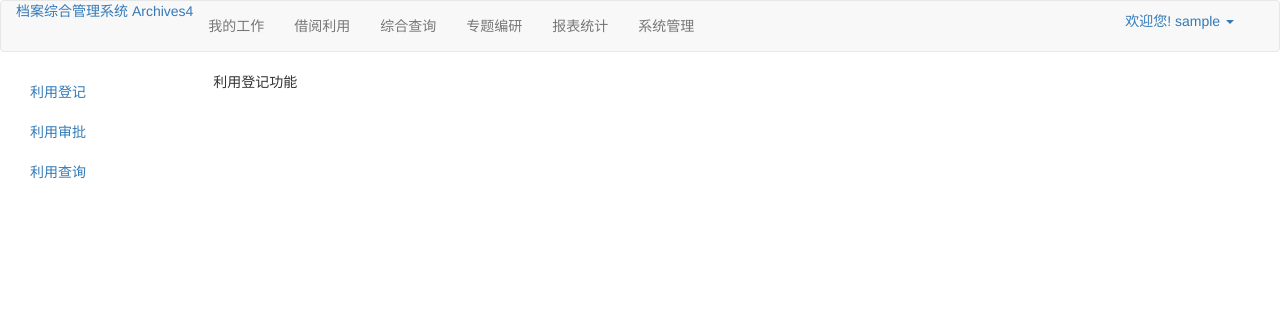
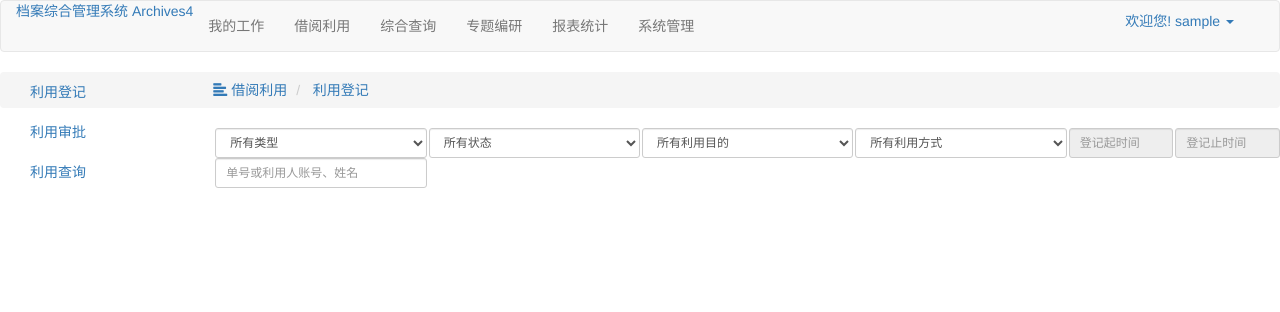
Before and after one commit to 7flyfly/File-Management-System, a Spring Boot app: page /LibraryUse/Check in a window 1280 px wide. Shown: the top 312 px of the page. Run offline with Spring Boot 4, Linux system fonts and the light colour scheme; the visitor is signed in with stand-in values (Sample User, id 1); some libraries are stand-ins or nearby versions.

```diff
--- a/management/pom.xml
+++ b/management/pom.xml
@@ -31,6 +31,7 @@
             <groupId>org.springframework.boot</groupId>
             <artifactId>spring-boot-starter-thymeleaf</artifactId>
         </dependency>
+
         <dependency>
             <groupId>org.springframework.boot</groupId>
             <artifactId>spring-boot-starter-web</artifactId>
--- /dev/null
+++ b/management/src/main/resources/static/css/check.css
@@ -0,0 +1,30 @@
+/*
+*借阅利用/利用登记
+ */
+.breadcrumb{
+    padding: 8px 15px;
+      padding-top: 8px;
+      padding-right: 15px;
+      padding-bottom: 8px;
+      padding-left: 15px;
+    margin-bottom: 20px;
+    list-style: none;
+      list-style-type: none;
+      list-style-position: initial;
+      list-style-image: initial;
+    background-color: #f5f5f5;
+    border-radius: 4px;
+      border-top-left-radius: 4px;
+      border-top-right-radius: 4px;
+      border-bottom-left-radius: 4px;
+      border-bottom-right-radius: 4px;
+}
+ol ,ul{
+    margin-top: 0px;
+}
+
+.zero-padding-lr{
+  padding-left: 2px;
+    padding-right: 0px;
+
+}
--- a/management/src/main/resources/static/css/login.css
+++ b/management/src/main/resources/static/css/login.css
@@ -19,6 +19,6 @@ input[type="text"],input[type="password"]{
 .checkbox{
     padding-left:21px;
 }
-p{
+p .msg{
     color: red;
 }
--- a/management/src/main/resources/templates/LibraryUse/Check.html
+++ b/management/src/main/resources/templates/LibraryUse/Check.html
@@ -4,13 +4,79 @@
 <head th:replace="public:: #public_head">
     <meta charset="UTF-8">
     <title>利用登记</title>
+
 </head>
 <body>
 <div class="header" th:replace="public :: #public-header"></div>
-<!--sidebar-->
-<div class="sidebar" th:replace="LibraryUse/LibrarycontrolCenter:: #sidebar"></div>
-<div>
-    <span>利用登记功能</span>
-</div>
+
+    <link rel="stylesheet" type="text/css" href="/static/css/check.css">
+    <!--sidebar-->
+    <div class="sidebar" th:replace="LibraryUse/LibrarycontrolCenter:: #sidebar"></div>
+    <div class="center">
+        <ol class="breadcrumb">
+            <li>
+                <a data-target="#i-menu-sidebar" data-toggle="sidebar" href="#">
+                    <span aria-hidden="true" class="glyphicon glyphicon-align-left"></span>
+                    借阅利用
+                </a>
+            </li>
+            <li class="active">
+                <a href="#">利用登记</a>
+            </li>
+        </ol>
+        <div id="main-center">
+            <div id="mc-query" class="container-fluid">
+                <div class="row">
+                    <div class="text-center zero-padding">
+                        <span class="col-md-2 zero-padding-lr">
+                            <select class="form-control input-sm query-type">
+                                <option value="">所有类型</option>
+                                <option value="0">馆内登记</option>
+                                <option value="1">网上登记</option>
+                                <option value="2">微信登记</option>
+                            </select>
+                        </span>
+                        <span class="col-md-2 zero-padding-lr">
+                            <select class="form-control input-sm query-status">
+                                <option value=" ">所有状态</option>
+                                <option value="0">待提交</option>
+                                <option value="1">审核中</option>
+                                <option value="2">已通过</option>
+                                <option value="-2">未通过</option>
+                                <option value="9">无需审核</option>
+                            </select>
+                        </span>
+                        <span class="col-md-2 zero-padding-lr">
+                            <select class="form-control input-sm query-reason">
+                                <option value="">所有利用目的</option>
+                                <option value="401">出国查档</option>
+                                <option value="402">调职查档</option>
+                            </select>
+                        </span>
+                        <span class="col-md-2 zero-padding-lr">
+                            <select class="form-control input-sm query-way">
+                                <option value="">所有利用方式</option>
+                                <option value="403">查阅</option>
+                                <option value="404">借阅</option>
+                                <option value="601">复制</option>
+                            </select>
+                        </span>
+                        <span class="col-md-1 zero-padding-lr">
+                            <input type="text" name="query-createdtime-start" data-force-parse="true" readonly="true" placeholder="登记起时间" class="date readOnly form-control input-sm query-createdtime-start validate[custom[date]]">
+                        </span>
+                        <span class="col-md-1 zero-padding-lr">
+                            <input type="text" name="query-createdtime-end" data-force-parse="true" readonly="true" placeholder="登记止时间" class="date readOnly form-control input-sm query-createdtime-end validate[custom[date]]">
+                        </span>
+                        <span class="col-md-2 zero-padding-lr">
+                            <input class="form-control input-sm query-keywords" placeholder="单号或利用人账号、姓名">
+                        </span>
+                        <span id="mc-xs-visible" class="hidden-sm hidden-md hidden-lg zero-padding">
+                        </span>
+                    </div>
+                </div>
+            </div>
+        </div>
+    </div>
+
 </body>
 </html>
--- a/management/src/main/resources/templates/login.html
+++ b/management/src/main/resources/templates/login.html
@@ -1,10 +1,8 @@
 <!DOCTYPE html>
 <html lang="en" xmlns:th="http://www.thymeleaf.org">
-<head>
+<head th:replace="public:: #public_head">
     <meta charset="UTF-8">
     <title>登录</title>
-    <link rel="stylesheet" type="text/css" href="webjars/bootstrap/3.3.7/css/bootstrap.min.css" />
-    <link rel="stylesheet" type="text/css" href="webjars/bootstrap/3.3.7/js/bootstrap.min.js" />
     <link rel="stylesheet" type="text/css" href="../static/css/login.css">
 </head>
 <body>
@@ -14,7 +12,7 @@
             <div class="form-horizontal col-md-offset-3" id="login_form">
                 <h3 class="form-title">登录 - 档案综合管理系统</h3>
                 <div class="col-md-9">
-                    <p style="..." th:text="${msg}" th:if="${not #strings.isEmpty(msg)}"></p>
+                    <p class="msg" style="..." th:text="${msg}" th:if="${not #strings.isEmpty(msg)}" ></p>
                     <div class="form-group">
                         <i class="fa fa-user fa-lg"></i>
                         <input class="form-control required" type="text"  required="required" placeholder="账号" id="username" name="username" th:value="${username}" autofocus="autofocus" maxlength="20"/>
--- a/management/src/main/resources/templates/public.html
+++ b/management/src/main/resources/templates/public.html
@@ -6,8 +6,8 @@
     <!-- Bootstrap core CSS -->
     <link rel="stylesheet" href="https://cdn.staticfile.org/twitter-bootstrap/3.3.7/css/bootstrap.min.css">
     <link href="css/bootstrap-treeview.css" rel="stylesheet" />
-
     <script src="js/jquery.js"></script>
+    <script src="https://cdn.staticfile.org/jquery/2.1.1/jquery.min.js"></script>
     <script src="js/bootstrap-treeview.js"></script>
     <script src="https://cdn.staticfile.org/twitter-bootstrap/3.3.7/js/bootstrap.min.js"></script>
     <link type="text/css" href="../static/css/mywork.css" th:href="@{../static/css/mywork.css}">
```
Also changed, not shown: management/src/main/java/com/file/management/config/WebConfigurer.java (added, +32 -0 lines), management/src/main/java/com/file/management/interceptor/LoginHandlerInterceptor.java (added, +25 -0 lines).
